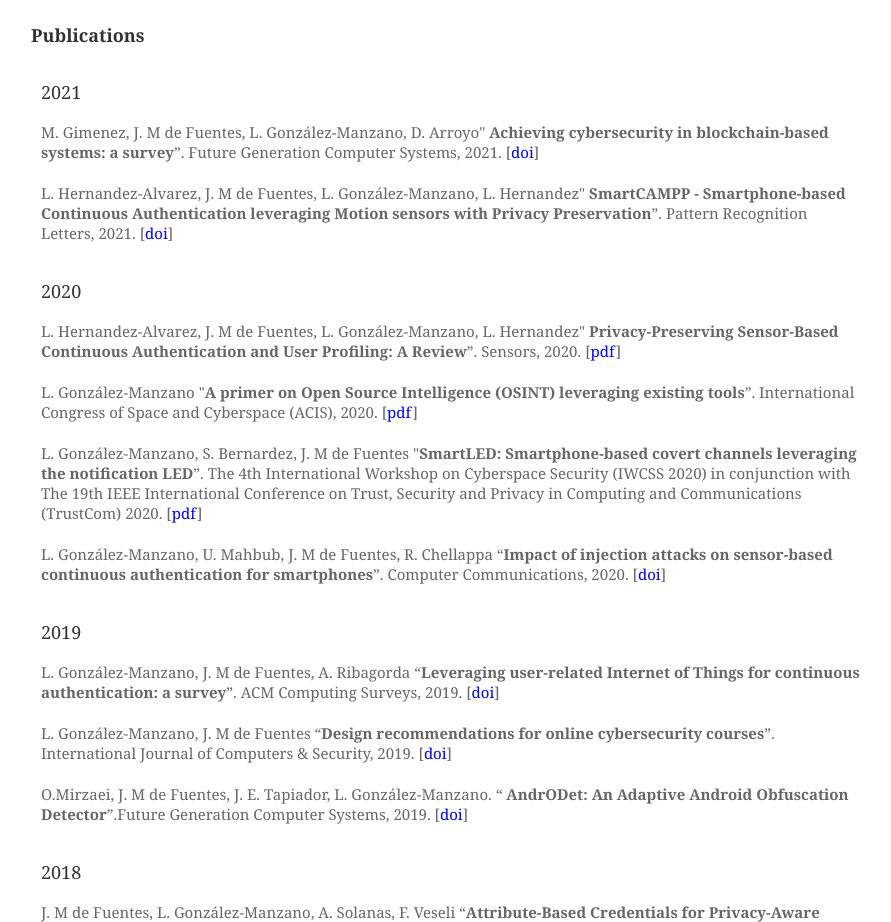
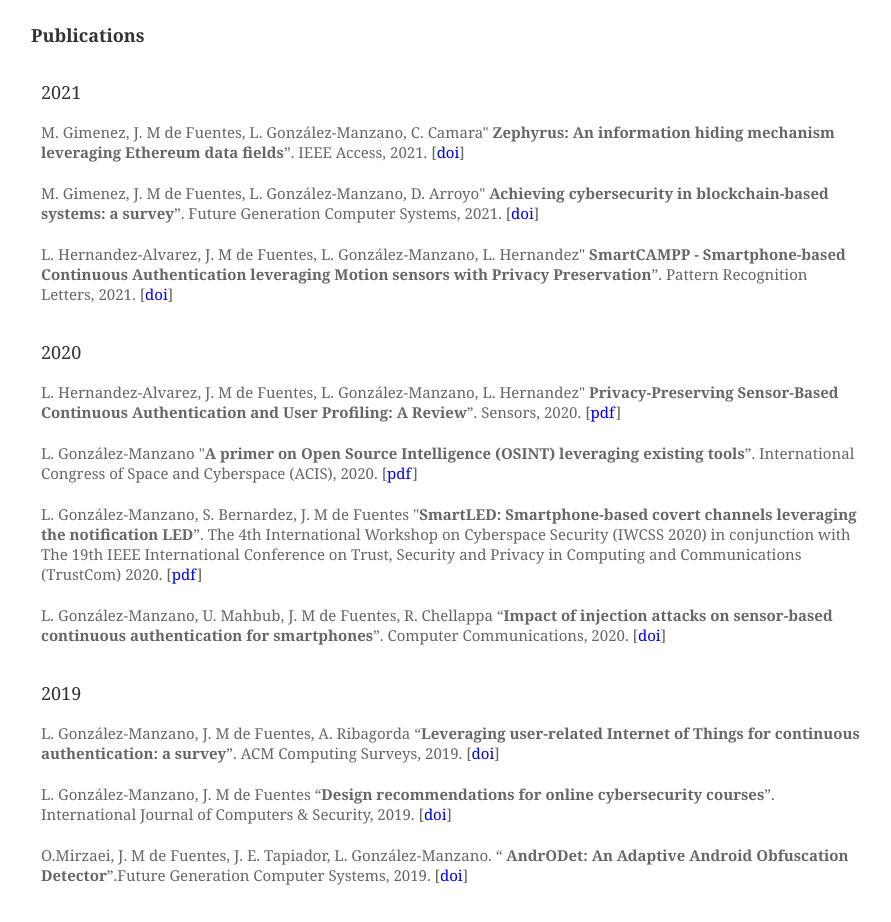
Before and after one commit to lgmanzan/lgmanzan.github.io, a plain HTML site: page index.html in a window 1280 px wide. Shown: the part 1060-1982 px from the top of the page, without its empty margins (204-1095 px from the left). Drawn offline with Linux system fonts and the light colour scheme.

Commit message:
Update index.html

```diff
--- a/index.html
+++ b/index.html
@@ -98,6 +98,7 @@
 	<p class="outpro"  name="publications"><strong><a name="publications">Publications </a></strong></p>
 	<div style="margin-left:10px;margin-right:10px position: inherit">
 		<p class="outpro">2021 </p>
+		<p class="Estilo6"><span class="Estilo6">M. Gimenez, J. M de Fuentes, L. González-Manzano, C. Camara"<strong> Zephyrus: An information hiding mechanism leveraging Ethereum data fields</strong>”. IEEE Access, 2021.</span>		[<a title="Zehyrus" href="https://doi.org/10.1109/ACCESS.2021.3106713" class="Ninguno">doi</a>]
 	<p class="Estilo6"><span class="Estilo6">M. Gimenez, J. M de Fuentes, L. González-Manzano, D. Arroyo"<strong> Achieving cybersecurity in blockchain-based systems: a survey</strong>”. Future Generation Computer Systems, 2021.</span>		[<a title="SurveyBlockchain" href="https://doi.org/10.1016/j.future.2021.05.007" class="Ninguno">doi</a>]
 	<p class="Estilo6"><span class="Estilo6">L. Hernandez-Alvarez, J. M de Fuentes, L. González-Manzano, L. Hernandez"<strong> SmartCAMPP - Smartphone-based Continuous Authentication leveraging Motion sensors with Privacy Preservation</strong>”. Pattern Recognition Letters, 2021.</span>	[<a title="InjectiomCA" href="https://authors.elsevier.com/sd/article/S0167-8655(21)00143-4" class="Ninguno">doi</a>]
 		<p class="outpro">2020 </p>
```
